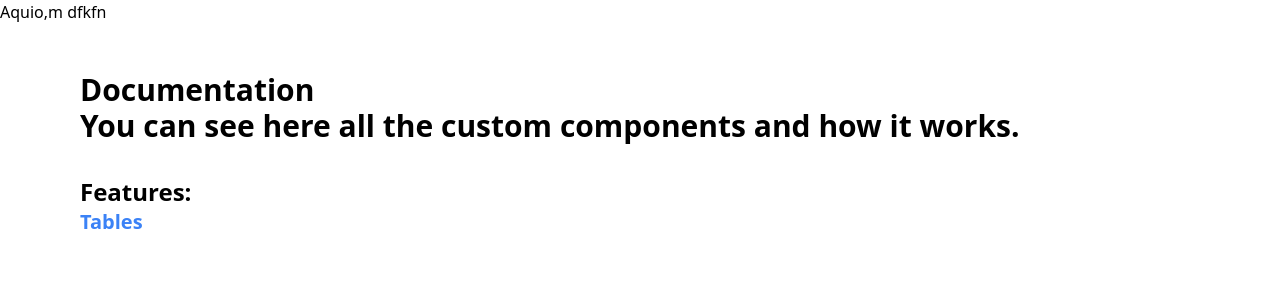
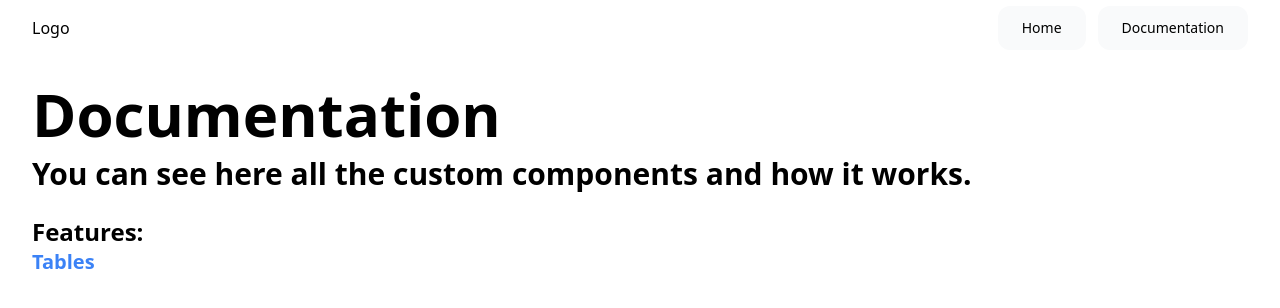
Before and after one commit to eddremonts86/project-proposal, a React (Vite) app: page /documentation in a window 1280 px wide. Shown: the top 308 px of the page. Built offline with nearby package versions, Linux system fonts and the light colour scheme.

Commit message:
chore: Update default layout and documentation page

```diff
--- /dev/null
+++ b/src/features/TopBar/components/TopBar.tsx
@@ -0,0 +1,11 @@
+import TopBarNavigation from './TopBarNavigation'
+export default function TopBar() {
+  return (
+    <header className="sticky top-0 z-50 w-full border-border/40 bg-background/95 backdrop-blur supports-[backdrop-filter]:bg-background/80">
+      <div className="container flex items-center justify-between h-14 max-w-screen-2xl">
+        <div>Logo</div>
+        <TopBarNavigation />
+      </div>
+    </header>
+  )
+}
--- /dev/null
+++ b/src/features/TopBar/components/TopBarNavigation.tsx
@@ -0,0 +1,28 @@
+import { Link } from '@tanstack/react-router'
+
+const topBarLinks = [
+  {
+    name: 'Home',
+    to: '/',
+  },
+  {
+    name: 'Documentation',
+    to: '/documentation',
+  },
+]
+
+const navigation = (topBarLinks || []).map((feature) => (
+  <Link
+    to={feature.to}
+    key={feature.name}
+    className="text-md hover:bg-grey-400 cursor-pointer space-x-1 rounded-xl bg-gray-50 px-6 py-3"
+  >
+    {feature.name}
+  </Link>
+))
+
+export default function TopBarNavigation() {
+  return (
+    <nav className="flex items-center gap-6 text-sm lg:gap-3">{navigation}</nav>
+  )
+}
--- /dev/null
+++ b/src/features/TopBar/index.ts
@@ -0,0 +1,4 @@
+import TopBar from './components/TopBar'
+import TopBarNavigation from './components/TopBarNavigation'
+
+export { TopBar, TopBarNavigation }
--- a/src/layouts/default.tsx
+++ b/src/layouts/default.tsx
@@ -1,5 +1,5 @@
+import { TopBar } from '@/features/TopBar'
 import { ReactNode } from 'react'
-
 interface DefaultLayoutProps {
   children: ReactNode
 }
@@ -9,8 +9,8 @@ export default function DefaultLayout({
 }: Readonly<DefaultLayoutProps>) {
   return (
     <>
-      <header> Aquio,m dfkfn</header>
-      <section className="container">{children}</section>
+      <TopBar />
+      <section className="container py-7">{children}</section>
     </>
   )
 }
--- a/src/pages/documentation/page.tsx
+++ b/src/pages/documentation/page.tsx
@@ -20,17 +20,17 @@ const documentationLinks = (features || []).map((feature) => (
 
 export default function IndexHome() {
   return (
-    <div className="flex h-dvh w-full flex-col p-12">
-      <h1 className="text-3xl font-bold">Documentation</h1>
-      <h2 className="text-3xl font-bold">
+    <>
+      <h1 className="text-6xl font-bold">Documentation</h1>
+      <h2 className="py-3 text-3xl font-bold">
         You can see here all the custom components and how it works.{' '}
       </h2>
-      <div className="mt-8">
+      <div className="pt-3">
         <ul>
           <p className="text-2xl font-bold">Features: </p>
           {documentationLinks}
         </ul>
       </div>
-    </div>
+    </>
   )
 }
--- /dev/null
+++ b/tailwind.config.js
@@ -0,0 +1,77 @@
+/** @type {import('tailwindcss').Config} */
+module.exports = {
+  darkMode: ["class"],
+  content: [
+    './pages/**/*.{ts,tsx}',
+    './components/**/*.{ts,tsx}',
+    './app/**/*.{ts,tsx}',
+    './src/**/*.{ts,tsx}',
+  ],
+  prefix: "",
+  theme: {
+    container: {
+      center: true,
+      padding: "2rem",
+      screens: {
+        "2xl": "1400px",
+      },
+    },
+    extend: {
+      colors: {
+        border: "hsl(var(--border))",
+        input: "hsl(var(--input))",
+        ring: "hsl(var(--ring))",
+        background: "hsl(var(--background))",
+        foreground: "hsl(var(--foreground))",
+        primary: {
+          DEFAULT: "hsl(var(--primary))",
+          foreground: "hsl(var(--primary-foreground))",
+        },
+        secondary: {
+          DEFAULT: "hsl(var(--secondary))",
+          foreground: "hsl(var(--secondary-foreground))",
+        },
+        destructive: {
+          DEFAULT: "hsl(var(--destructive))",
+          foreground: "hsl(var(--destructive-foreground))",
+        },
+        muted: {
+          DEFAULT: "hsl(var(--muted))",
+          foreground: "hsl(var(--muted-foreground))",
+        },
+        accent: {
+          DEFAULT: "hsl(var(--accent))",
+          foreground: "hsl(var(--accent-foreground))",
+        },
+        popover: {
+          DEFAULT: "hsl(var(--popover))",
+          foreground: "hsl(var(--popover-foreground))",
+        },
+        card: {
+          DEFAULT: "hsl(var(--card))",
+          foreground: "hsl(var(--card-foreground))",
+        },
+      },
+      borderRadius: {
+        lg: "var(--radius)",
+        md: "calc(var(--radius) - 2px)",
+        sm: "calc(var(--radius) - 4px)",
+      },
+      keyframes: {
+        "accordion-down": {
+          from: { height: "0" },
+          to: { height: "var(--radix-accordion-content-height)" },
+        },
+        "accordion-up": {
+          from: { height: "var(--radix-accordion-content-height)" },
+          to: { height: "0" },
+        },
+      },
+      animation: {
+        "accordion-down": "accordion-down 0.2s ease-out",
+        "accordion-up": "accordion-up 0.2s ease-out",
+      },
+    },
+  },
+  plugins: [require("tailwindcss-animate")],
+}
```
